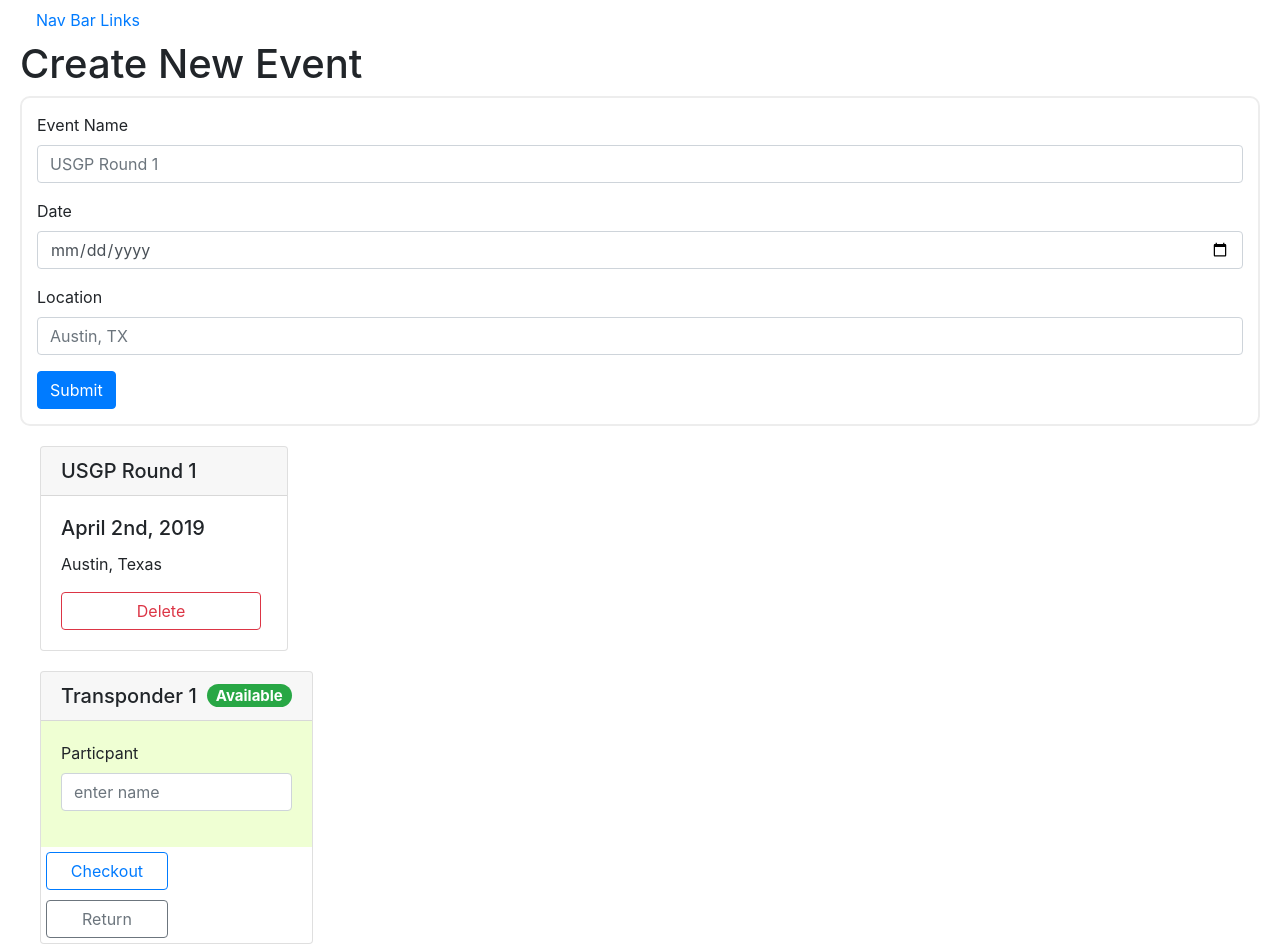
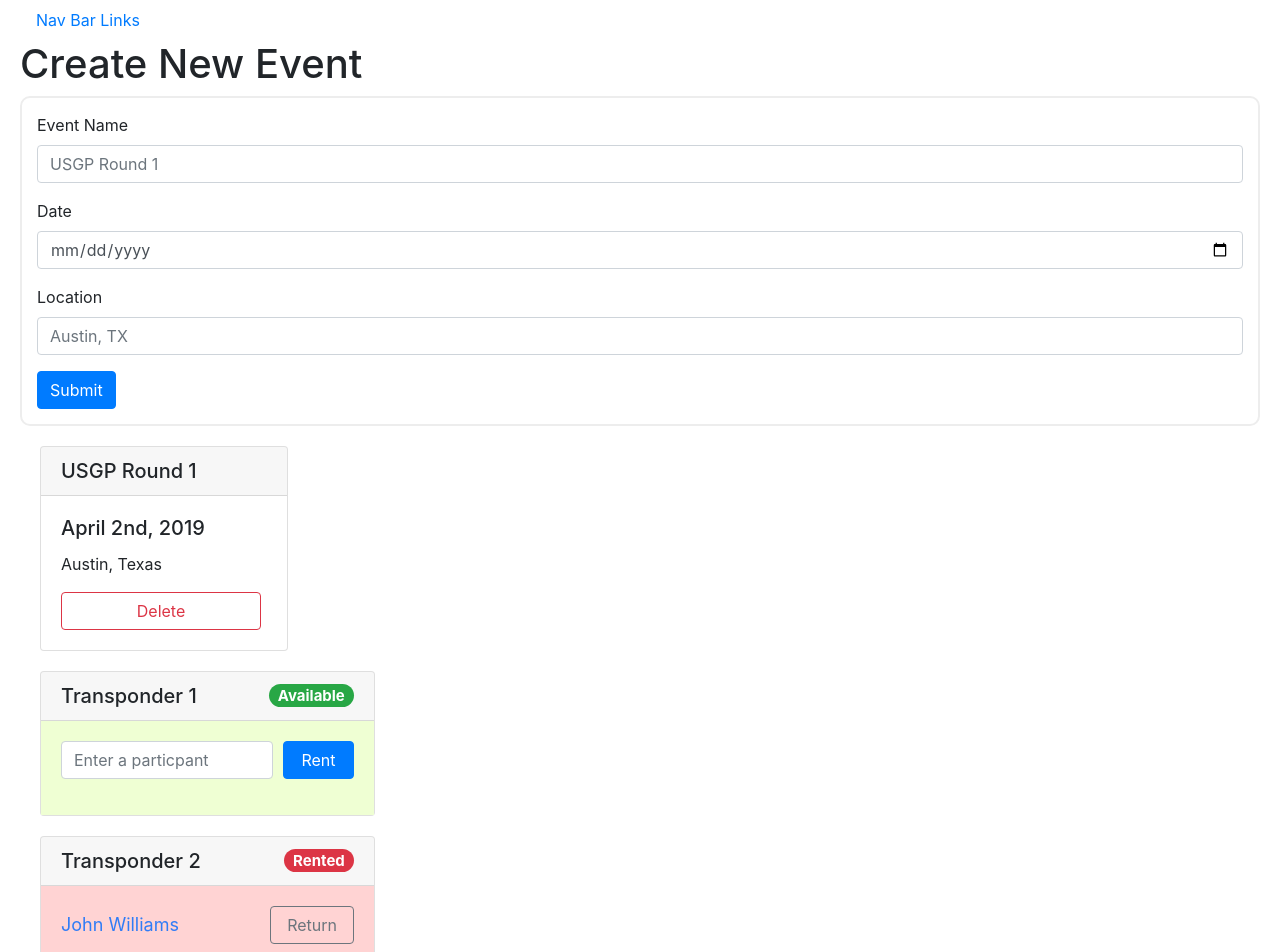
Before and after one commit to kmoosman/track-rentals, a React (Create React App) app: page / in a window 1280 px wide. Shown: the top 952 px of the page. Built offline with nearby package versions, Linux system fonts and the light colour scheme.

Commit message:
built out transponder components

```diff
--- a/src/components/RentalInput.js
+++ b/src/components/RentalInput.js
@@ -1,7 +1,5 @@
 import React, { Component } from 'react';
-import { Card, Button, Badge, Form } from "react-bootstrap";
-
-
+import { Button, Form, Col } from "react-bootstrap";
 
 class RentalInput extends Component {
 
@@ -12,10 +10,15 @@ class RentalInput extends Component {
     return(
         <Form>
             <Form.Group controlId="formEventName">
-                <Form.Label>Particpant</Form.Label>
-                <Form.Control onChange={(event) => console.log("testing")} value="" type="name" placeholder="enter name" />
+            <Form.Row>
+                <Col style={lableCol}>
+                <Form.Control onChange={(event) => console.log("testing")} value="" type="name" placeholder="Enter a particpant" />
+                </Col>
+                <Col style={buttonCol}>
+                <Button variant="primary" style={buttonStyle} onClick={ () => console.log('you clicked to return') }>Rent</Button>
+                </Col>
+            </Form.Row>
             </Form.Group>
-
 
         </Form>
     );
@@ -23,19 +26,18 @@ class RentalInput extends Component {
 };
 
 const buttonStyle = {
-    width: '45%',
-    margin: '5px',
+    float: 'right',
+    width: '100%'
+
   };
 
-const eventCard = {
-    width: '22%',
-    margin: '20px'
+const buttonCol = {
+    flexGrow: '1',
 }
 
-const badge = {
-    float: 'right'
+const lableCol = {
+    flexGrow: '3'
 }
 
 
-
 export default RentalInput;
--- a/src/components/RentalName.js
+++ b/src/components/RentalName.js
@@ -1,11 +1,31 @@
 import React from 'react';
-// import { Card, Button, Badge, Form } from "react-bootstrap";
+import {  Button } from "react-bootstrap";
 
 
 const RentalName = props => {
     return (
-        <p>John Williams </p>
+        <div style={row}>
+        <p style={rowItem1}>John Williams </p>
+        <Button style={rowItem2} variant="outline-secondary" onClick={ () => console.log('you clicked to return') }>Return</Button>
+        </div>
         )
   }
 
+const row = {
+    display: 'flex',
+  };
+
+const rowItem1 = {
+    flexGrow: '12',
+    paddingTop: '5px',
+    paddingBottom: '-5px',
+    fontSize: '18px',
+    color: '#307CF6'
+}
+
+const rowItem2 = {
+    flexGrow: '1',
+    height: '30%',
+}
+
 export default RentalName;
--- a/src/components/TransponderContainer.js
+++ b/src/components/TransponderContainer.js
@@ -12,7 +12,7 @@ class Event extends Component {
     let input
 
     if (!rented) {
-        input = <RentalInput />;
+        input = <RentalInput /> ;
       } else {
         input = <RentalName />;
       }
@@ -27,8 +27,6 @@ class Event extends Component {
             <Card.Body   style={this.props.background}>
             {input}
             </Card.Body>
-            <Button variant="outline-primary"  type="submit" style={buttonStyle} onClick={ () => console.log('you clicked to checkout') }>Checkout</Button>
-            <Button variant="outline-secondary" style={buttonStyle} onClick={ () => console.log('you clicked to return') }>Return</Button>
         </Card>
 
     );
@@ -41,7 +39,7 @@ const buttonStyle = {
   };
 
 const eventCard = {
-    width: '22%',
+    width: '27%',
     margin: '20px'
 }
 
```
